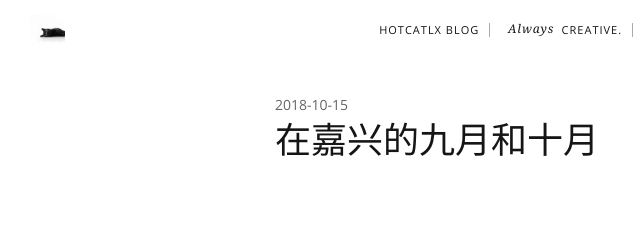
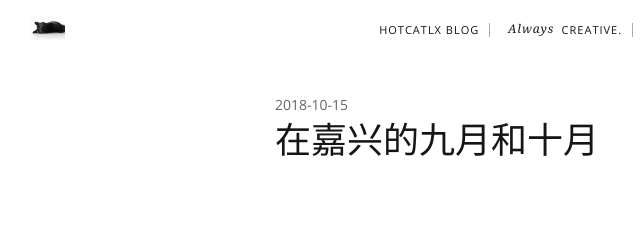
Before and after one commit to HotCatLX/HotCatLX.github.io, a plain HTML site: page 2018/10/15/在嘉兴的九月和十月/index.html in a window 1280 px wide. Shown: the top 240 px of the page, 0-640 px from the left. Drawn offline with Linux system fonts and the light colour scheme.

Commit message:
Site updated: 2018-10-16 11:56:59

```diff
--- a/2018/10/15/在嘉兴的九月和十月/index.html
+++ b/2018/10/15/在嘉兴的九月和十月/index.html
@@ -123,7 +123,7 @@
                     <!-- Nav logo -->
                     <div class="logo">
                         <a href="/" title="Logo" class="animsition-link">
-                         <img src="/img/snipLogo.png" alt="Logo" width="35px;"/>
+                         <img src="/img/blackCat.png" alt="Logo" width="35px;"/>
                         </a>
                     </div>
                     <!-- // Nav logo -->
```
Also changed, not shown: archives/2018/10/index.html (+1 -1 lines), archives/2018/index.html (+1 -1 lines), archives/index.html (+1 -1 lines), index.html (+1 -1 lines), img/BLACKCAT.ico (added), img/blackCat.png (added), img/logo.png (deleted), img/snipLogo.png (deleted).
